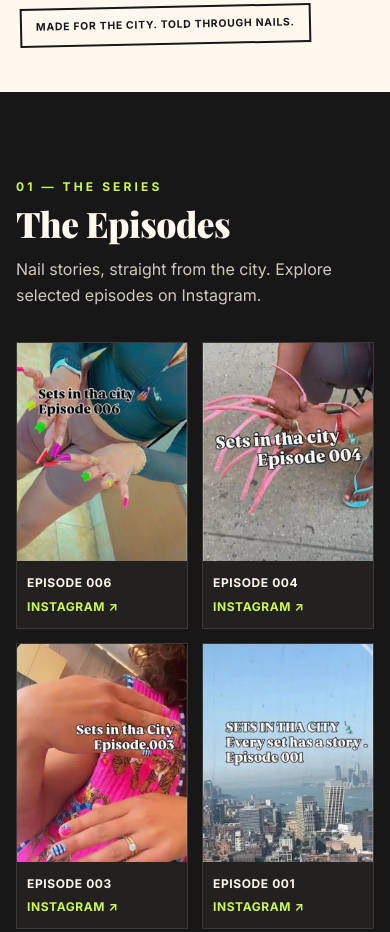
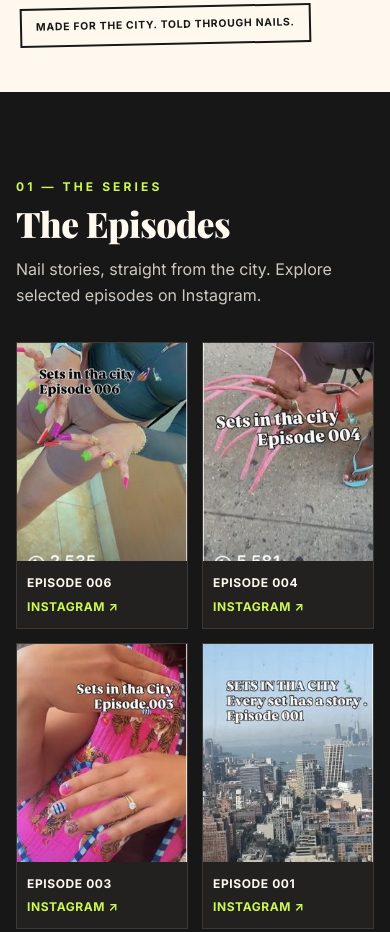
Before and after one commit to gennadijvaliev02-design/sets-in-tha-city, a plain HTML site: page index.html in a window 390 px wide. Shown: the part 736-1668 px from the top of the page. Drawn offline with nearby package versions, Linux system fonts and the light colour scheme; a web font is replaced by a local one.

Commit message:
Fix episode thumbnails on mobile

```diff
--- a/index.html
+++ b/index.html
@@ -350,7 +350,7 @@ h1{font-size:clamp(3.2rem,7vw,6.8rem);line-height:1.04}
 .episode-grid{grid-template-columns:repeat(4,minmax(0,1fr))}
 .ep-card{min-width:0}
 .episode-cover{position:relative;display:block;overflow:hidden;aspect-ratio:234/300}
-.episode-cover img{position:absolute;width:302.991453%;max-width:none;height:auto;left:var(--crop-x);top:var(--crop-y)}
+.episode-cover img{width:100%;height:100%;object-fit:cover}
 .ep-label{flex-wrap:wrap;gap:4px;letter-spacing:.05em}
 .ep-label .go{white-space:normal}
 .gallery{grid-template-columns:repeat(4,minmax(0,1fr));align-items:start}
@@ -450,13 +450,13 @@ h1{font-size:clamp(3.2rem,7vw,6.8rem);line-height:1.04}
     <h2 id="episodes-title">The Episodes</h2>
     <p class="section-note">Nail stories, straight from the city. Explore selected episodes on Instagram.</p>
     <div class="episode-grid" id="episode-grid"><a class="ep-card" href="https://www.instagram.com/setsinthacity/" target="_blank" rel="noopener noreferrer" aria-label="Explore the series on Instagram — Episode 006 cover">
- <span class="episode-cover" role="img" aria-label="Original Episode 006 thumbnail" style="--crop-x:-0.4273504273504274%;--crop-y:-91.33333333333333%"><img src="assets/series.jpeg" alt="" loading="lazy" aria-hidden="true"></span>
+ <span class="episode-cover"><img src="assets/ep-006.jpeg" alt="Original Episode 006 thumbnail" loading="lazy"></span>
  <span class="ep-label"><span>Episode 006</span><span class="go">Instagram ↗</span></span></a><a class="ep-card" href="https://www.instagram.com/setsinthacity/" target="_blank" rel="noopener noreferrer" aria-label="Explore the series on Instagram — Episode 004 cover">
- <span class="episode-cover" role="img" aria-label="Original Episode 004 thumbnail" style="--crop-x:-202.56410256410254%;--crop-y:-91.33333333333333%"><img src="assets/series.jpeg" alt="" loading="lazy" aria-hidden="true"></span>
+ <span class="episode-cover"><img src="assets/ep-004.jpeg" alt="Original Episode 004 thumbnail" loading="lazy"></span>
  <span class="ep-label"><span>Episode 004</span><span class="go">Instagram ↗</span></span></a><a class="ep-card" href="https://www.instagram.com/setsinthacity/" target="_blank" rel="noopener noreferrer" aria-label="Explore the series on Instagram — Episode 003 cover">
- <span class="episode-cover" role="img" aria-label="Original Episode 003 thumbnail" style="--crop-x:-101.7094017094017%;--crop-y:-211.66666666666666%"><img src="assets/series.jpeg" alt="" loading="lazy" aria-hidden="true"></span>
+ <span class="episode-cover"><img src="assets/ep-003.jpeg" alt="Original Episode 003 thumbnail" loading="lazy"></span>
  <span class="ep-label"><span>Episode 003</span><span class="go">Instagram ↗</span></span></a><a class="ep-card" href="https://www.instagram.com/setsinthacity/" target="_blank" rel="noopener noreferrer" aria-label="Explore the series on Instagram — Episode 001 cover">
- <span class="episode-cover" role="img" aria-label="Original Episode 001 thumbnail" style="--crop-x:-0.4273504273504274%;--crop-y:-352.0%"><img src="assets/series.jpeg" alt="" loading="lazy" aria-hidden="true"></span>
+ <span class="episode-cover"><img src="assets/ep-001.jpeg" alt="Original Episode 001 thumbnail" loading="lazy"></span>
  <span class="ep-label"><span>Episode 001</span><span class="go">Instagram ↗</span></span></a></div>
   </section>
 
```
Also changed, not shown: assets/ep-001.jpeg (added), assets/ep-003.jpeg (added), assets/ep-004.jpeg (added), assets/ep-006.jpeg (added).
